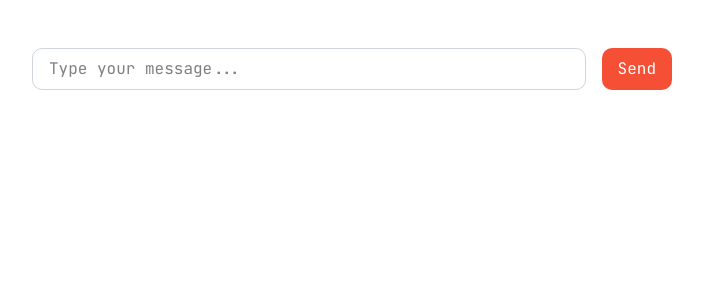
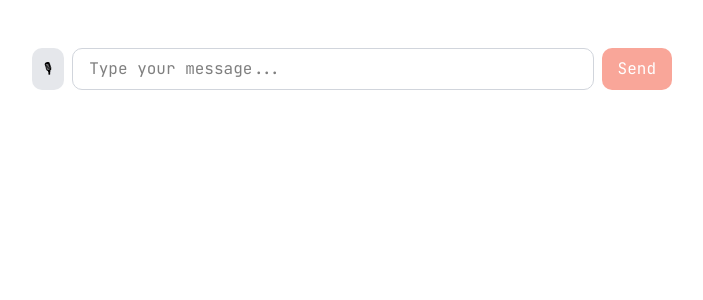
Before and after one commit to Ethan-Dankiw/MochA, a Next.js app: page / in a window 1280 px wide. Shown: the top 300 px of the page, without its empty margins (288-991 px from the left). Built offline with nearby package versions, Linux system fonts and the light colour scheme.

Commit message:
Added in voice to text function

```diff
--- a/src/app/page.tsx
+++ b/src/app/page.tsx
@@ -1,27 +1,39 @@
 'use client';
-
 import { useChat } from '@ai-sdk/react';
-import { useState } from 'react'; // 1. Add this
+import { useState } from 'react';
+import { useWhisper } from '../hooks/useWhisper';
 
 export default function Chat() {
-  // 2. Remove 'input', 'handleInputChange', and 'handleSubmit'
   const { messages, sendMessage, status } = useChat();
+  const [input, setInput] = useState('');
 
-  // 3. Manually manage the input state
-  const [input, setInput] = useState('');
+  const { recordingState, error, toggleRecording } = useWhisper((text) => {
+    setInput(prev => prev ? `${prev} ${text}` : text);
+  });
 
   const handleFormSubmit = (e: React.FormEvent) => {
     e.preventDefault();
     if (input.trim()) {
-      // 4. Use sendMessage instead of handleSubmit
       sendMessage({ text: input });
       setInput('');
     }
   };
 
+  const micLabel =
+    recordingState === 'recording' ? 'Stop' :
+    recordingState === 'transcribing' ? '...' : '🎙';
+
+  const micColour =
+    recordingState === 'recording'
+      ? 'bg-red-500 hover:bg-red-600 animate-pulse'
+      : 'bg-gray-200 hover:bg-gray-300';
+
+  const isChatDisabled = status !== 'ready' || recordingState !== 'idle';
+
   return (
     <div className="min-h-screen bg-white">
       <div className="mx-auto w-full max-w-2xl py-8 px-4">
+
         <div className="space-y-4 mb-4">
           {messages.map(m => (
             <div key={m.id} className={`flex ${m.role === 'user' ? 'justify-end' : 'justify-start'}`}>
@@ -31,10 +43,7 @@ export default function Chat() {
                 </div>
                 <div className="text-sm whitespace-pre-wrap">
                   {m.parts.map((part, i) => {
-                    if (part.type === 'text') {
-                      return <span key={i}>{part.text}</span>;
-                    }
-                    // You can handle other types like 'tool-invocation' here later
+                    if (part.type === 'text') return <span key={i}>{part.text}</span>;
                     return null;
                   })}
                 </div>
@@ -43,23 +52,45 @@ export default function Chat() {
           ))}
         </div>
 
-        {/* 6. Update form to use your local handler */}
-        <form onSubmit={handleFormSubmit} className="flex gap-4">
+        {error && (
+          <p className="text-xs text-red-500 mb-2 text-center">{error}</p>
+        )}
+        {recordingState === 'transcribing' && (
+          <p className="text-xs text-gray-400 mb-2 text-center">Transcribing with Whisper…</p>
+        )}
+
+        <form onSubmit={handleFormSubmit} className="flex gap-2">
+          <button
+            type="button"
+            onClick={toggleRecording}
+            disabled={recordingState === 'transcribing' || status !== 'ready'}
+            title={recordingState === 'recording' ? 'Stop recording' : 'Start voice input'}
+            className={`rounded-lg px-3 py-2 text-sm font-medium transition-colors disabled:opacity-50 ${micColour} text-black`}
+          >
+            {micLabel}
+          </button>
+
           <input
             value={input}
-            onChange={(e) => setInput(e.target.value)} // 7. Update manually
-            placeholder="Type your message..."
-            disabled={status !== 'ready'} // Disable while streaming
-            className="flex-1 rounded-lg border border-gray-300 px-4 py-2 text-black outline-none focus:ring-2 focus:ring-[#f55036]"
+            onChange={(e) => setInput(e.target.value)}
+            placeholder={
+              recordingState === 'recording' ? 'Recording… click Stop when done' :
+              recordingState === 'transcribing' ? 'Transcribing…' :
+              'Type your message...'
+            }
+            disabled={isChatDisabled}
+            className="flex-1 rounded-lg border border-gray-300 px-4 py-2 text-black outline-none focus:ring-2 focus:ring-[#f55036] disabled:opacity-60"
           />
+
           <button
             type="submit"
-            disabled={status !== 'ready'}
+            disabled={isChatDisabled || !input.trim()}
             className="rounded-lg bg-[#f55036] px-4 py-2 text-white hover:bg-[#d94530] disabled:opacity-50"
           >
             {status === 'streaming' ? '...' : 'Send'}
           </button>
         </form>
+
       </div>
     </div>
   );
--- /dev/null
+++ b/src/app/transcribe/route.ts
@@ -0,0 +1,26 @@
+import Groq from 'groq-sdk';
+
+const groq = new Groq();
+
+export async function POST(req: Request) {
+  try {
+    const formData = await req.formData();
+    const audioFile = formData.get('audio') as File;
+
+    if (!audioFile) {
+      return Response.json({ error: 'No audio file provided' }, { status: 400 });
+    }
+
+    const transcription = await groq.audio.transcriptions.create({
+      file: audioFile,
+      model: 'whisper-large-v3-turbo', // Fast + accurate. Alt: 'whisper-large-v3'
+      response_format: 'json',
+      language: 'en', // Remove this line to enable auto-detection
+    });
+
+    return Response.json({ text: transcription.text });
+  } catch (error) {
+    console.error('Transcription error:', error);
+    return Response.json({ error: 'Transcription failed' }, { status: 500 });
+  }
+}
--- /dev/null
+++ b/src/hooks/useWhisper.ts
@@ -0,0 +1,73 @@
+'use client';
+import { useState, useRef, useCallback } from 'react';
+
+export type RecordingState = 'idle' | 'recording' | 'transcribing';
+
+export function useWhisper(onTranscript: (text: string) => void) {
+  const [recordingState, setRecordingState] = useState<RecordingState>('idle');
+  const [error, setError] = useState<string | null>(null);
+
+  const mediaRecorderRef = useRef<MediaRecorder | null>(null);
+  const audioChunksRef = useRef<Blob[]>([]);
+
+  const transcribeAudio = useCallback(async (audioBlob: Blob) => {
+    setRecordingState('transcribing');
+    try {
+      const formData = new FormData();
+      formData.append('audio', audioBlob, 'recording.webm');
+
+      const res = await fetch('/transcribe', { method: 'POST', body: formData });
+      if (!res.ok) throw new Error('Transcription request failed');
+
+      const { text, error } = await res.json();
+      if (error) throw new Error(error);
+
+      onTranscript(text);
+    } catch (err) {
+      setError('Could not transcribe audio. Please try again.');
+      console.error(err);
+    } finally {
+      setRecordingState('idle');
+    }
+  }, [onTranscript]);
+
+  const startRecording = useCallback(async () => {
+    setError(null);
+    try {
+      const stream = await navigator.mediaDevices.getUserMedia({ audio: true });
+      const mediaRecorder = new MediaRecorder(stream, { mimeType: 'audio/webm' });
+      mediaRecorderRef.current = mediaRecorder;
+      audioChunksRef.current = [];
+
+      mediaRecorder.ondataavailable = (e) => {
+        if (e.data.size > 0) audioChunksRef.current.push(e.data);
+      };
+
+      mediaRecorder.onstop = () => {
+        stream.getTracks().forEach(t => t.stop());
+        const audioBlob = new Blob(audioChunksRef.current, { type: 'audio/webm' });
+        transcribeAudio(audioBlob);
+      };
+
+      mediaRecorder.start();
+      setRecordingState('recording');
+    } catch {
+      setError('Microphone access denied. Please allow microphone permissions.');
+      setRecordingState('idle');
+    }
+  }, [transcribeAudio]);
+
+  const stopRecording = useCallback(() => {
+    mediaRecorderRef.current?.stop();
+  }, []);
+
+  const toggleRecording = useCallback(() => {
+    if (recordingState === 'recording') {
+      stopRecording();
+    } else {
+      startRecording();
+    }
+  }, [recordingState, startRecording, stopRecording]);
+
+  return { recordingState, error, toggleRecording };
+}
```
Also changed, not shown: 1 other file (tests, documents, lock files or other folders).
